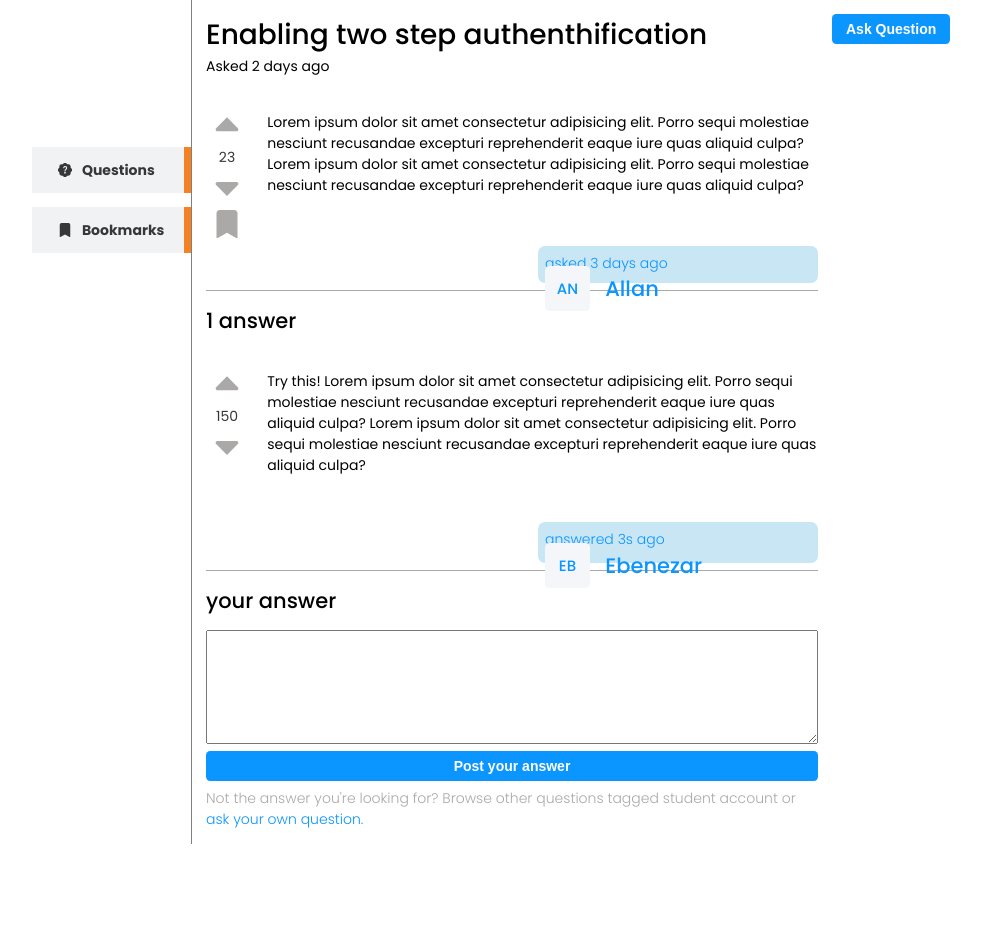
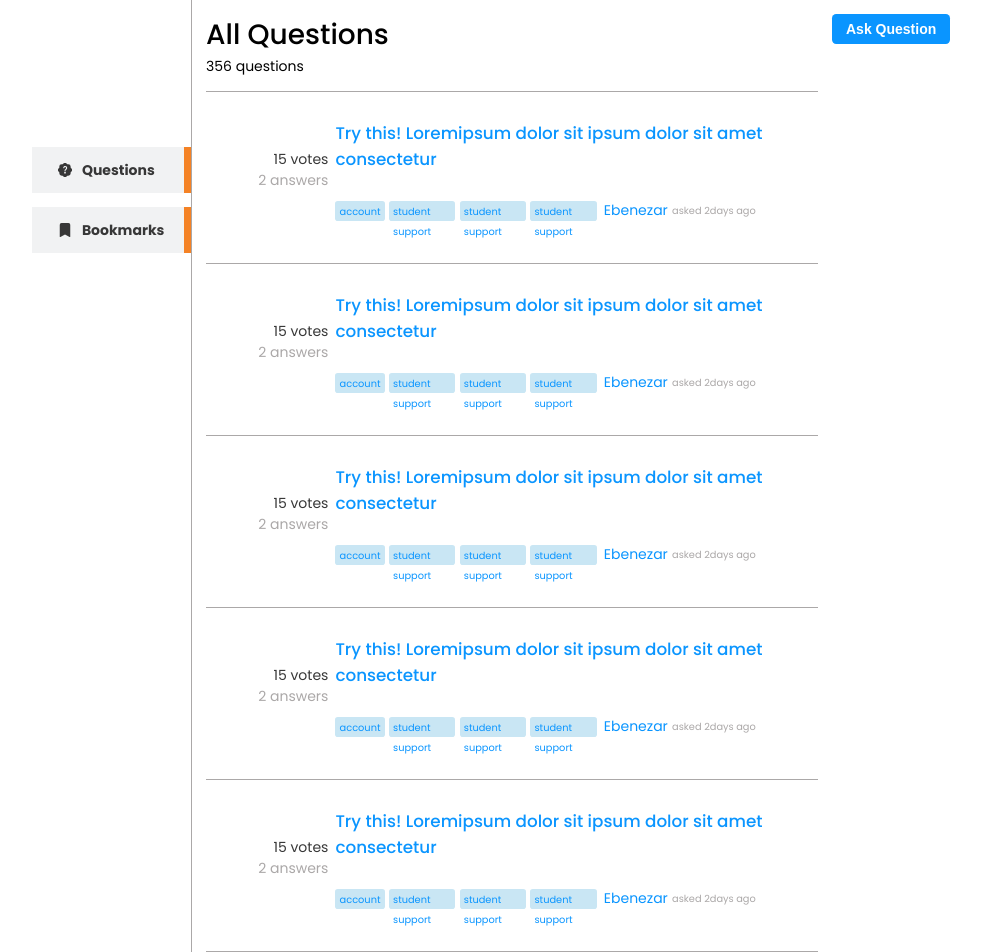
Before and after one commit to Ebenezr/HelpDesk, a React (Vite) app: page / in a window 1280 px wide. Shown: the top 952 px of the page, without its empty margins (128-1109 px from the left). Before the commit the page ends 844 px from the top, so only its background shows below. Built offline with nearby package versions, Linux system fonts and the light colour scheme.

Commit message:
[ADD] add home page page structure resolve #5

```diff
--- a/src/App.jsx
+++ b/src/App.jsx
@@ -1,10 +1,11 @@
+import Home from "./pages/Home";
 import Solutions from "./pages/Solutions";
 import "./sass/style.scss";
 
 function App() {
   return (
     <>
-      <Solutions />
+      <Home />
     </>
   );
 }
--- /dev/null
+++ b/src/pages/Home.jsx
@@ -0,0 +1,157 @@
+import { NavLink } from "react-router-dom";
+import React from "react";
+import { TiArrowSortedUp, TiArrowSortedDown } from "react-icons/ti";
+import { BsFillBookmarkFill, BsFillPatchQuestionFill } from "react-icons/bs";
+import { Avatar, AvatarFallback, AvatarImage } from "../components/avata";
+
+function Home() {
+  return (
+    <section className="main-section">
+      {/* side bar */}
+      <aside className="aside">
+        <NavLink className="side__nav__links" to="/questions">
+          <BsFillPatchQuestionFill className="link__icons" />
+          <h3>Questions</h3>
+        </NavLink>
+        <NavLink className="side__nav__links" to="/questions">
+          <BsFillBookmarkFill className="link__icons" />
+          <h3>Bookmarks</h3>
+        </NavLink>
+      </aside>
+      {/* main content area  */}
+      <main className="main-section-content">
+        <div className="section-header">
+          <h3>All Questions</h3>
+          <small>356 questions</small>
+        </div>
+        <div className="quiz-card">
+          {/* question cards */}
+          <div className="quiz-card-status">
+            <p>15 votes</p>
+            <small>2 answers</small>
+          </div>
+          <div className="question-title">
+            Try this! Loremipsum dolor sit ipsum dolor sit amet consectetur
+          </div>
+          <div className="labels-tags">
+            <small>account</small>
+            <small>student support</small>
+            <small>student support</small>
+            <small>student support</small>
+          </div>
+          <div className="userinfo-card">
+            <p className="username">Ebenezar</p>
+            <small>asked 2days ago</small>
+          </div>
+        </div>
+        <div className="quiz-card">
+          {/* question cards */}
+          <div className="quiz-card-status">
+            <p>15 votes</p>
+            <small>2 answers</small>
+          </div>
+          <div className="question-title">
+            Try this! Loremipsum dolor sit ipsum dolor sit amet consectetur
+          </div>
+          <div className="labels-tags">
+            <small>account</small>
+            <small>student support</small>
+            <small>student support</small>
+            <small>student support</small>
+          </div>
+          <div className="userinfo-card">
+            <p className="username">Ebenezar</p>
+            <small>asked 2days ago</small>
+          </div>
+        </div>
+        <div className="quiz-card">
+          {/* question cards */}
+          <div className="quiz-card-status">
+            <p>15 votes</p>
+            <small>2 answers</small>
+          </div>
+          <div className="question-title">
+            Try this! Loremipsum dolor sit ipsum dolor sit amet consectetur
+          </div>
+          <div className="labels-tags">
+            <small>account</small>
+            <small>student support</small>
+            <small>student support</small>
+            <small>student support</small>
+          </div>
+          <div className="userinfo-card">
+            <p className="username">Ebenezar</p>
+            <small>asked 2days ago</small>
+          </div>
+        </div>
+        <div className="quiz-card">
+          {/* question cards */}
+          <div className="quiz-card-status">
+            <p>15 votes</p>
+            <small>2 answers</small>
+          </div>
+          <div className="question-title">
+            Try this! Loremipsum dolor sit ipsum dolor sit amet consectetur
+          </div>
+          <div className="labels-tags">
+            <small>account</small>
+            <small>student support</small>
+            <small>student support</small>
+            <small>student support</small>
+          </div>
+          <div className="userinfo-card">
+            <p className="username">Ebenezar</p>
+            <small>asked 2days ago</small>
+          </div>
+        </div>
+        <div className="quiz-card">
+          {/* question cards */}
+          <div className="quiz-card-status">
+            <p>15 votes</p>
+            <small>2 answers</small>
+          </div>
+          <div className="question-title">
+            Try this! Loremipsum dolor sit ipsum dolor sit amet consectetur
+          </div>
+          <div className="labels-tags">
+            <small>account</small>
+            <small>student support</small>
+            <small>student support</small>
+            <small>student support</small>
+          </div>
+          <div className="userinfo-card">
+            <p className="username">Ebenezar</p>
+            <small>asked 2days ago</small>
+          </div>
+        </div>
+        <div className="quiz-card">
+          {/* question cards */}
+          <div className="quiz-card-status">
+            <p>15 votes</p>
+            <small>2 answers</small>
+          </div>
+          <div className="question-title">
+            Try this! Loremipsum dolor sit ipsum dolor sit amet consectetur
+          </div>
+          <div className="labels-tags">
+            <small>account</small>
+            <small>student support</small>
+            <small>student support</small>
+            <small>student support</small>
+          </div>
+          <div className="userinfo-card">
+            <p className="username">Ebenezar</p>
+            <small>asked 2days ago</small>
+          </div>
+        </div>
+      </main>
+      {/* articles sections */}
+      <article className="articles">
+        <button className="btn pry-btn">Ask Question</button>
+        <div className="related"></div>
+      </article>
+    </section>
+  );
+}
+
+export default Home;
--- /dev/null
+++ b/src/sass/_home.scss
@@ -0,0 +1,79 @@
+.main-section {
+  //main center content area
+  .main-section-content {
+    .section-header {
+      h3 {
+        font-weight: 500;
+        font-size: 2rem;
+      }
+    }
+    .article-title {
+      font-weight: 500;
+      font-size: 1.5rem;
+    }
+    .quiz-card {
+      display: grid;
+      grid-template-columns: 20% auto 35%;
+      grid-template-rows: 10% auto 20%;
+      grid-template-areas:
+        "status quiz quiz"
+        "status quiz quiz"
+        "status tags user";
+      gap: 0.5rem;
+      //background: green;
+      padding: 2rem 0;
+      border-top: 0.1rem solid $color-info-dark;
+      //border-bottom: 0.1rem solid $color-info-dark;
+      .quiz-card-status {
+        grid-area: status;
+        display: flex;
+        flex-direction: column;
+        align-items: flex-end;
+        justify-content: center;
+        p {
+          color: $color-dark;
+        }
+        small {
+          color: $color-info-dark;
+        }
+      }
+      .question-title {
+        color: $color-primary;
+        grid-area: quiz;
+        font-weight: 500;
+        font-size: 1.2rem;
+      }
+      .labels-tags {
+        grid-area: tags;
+        display: flex;
+        gap: 0.3rem;
+
+        color: $color-primary;
+        small {
+          font-size: 0.7rem;
+          line-height: 2;
+          background: $color-primary-variant;
+          padding: 0.1rem 0.3rem;
+          border-radius: 0.2rem;
+        }
+      }
+      .userinfo-card {
+        display: flex;
+        gap: 0.3rem;
+        align-items: center;
+
+        .username {
+          color: $color-primary;
+        }
+        small {
+          color: $color-info-dark;
+          font-size: 0.7rem;
+        }
+      }
+    }
+  }
+  //articles sections
+  .articles {
+    padding-top: 1rem;
+  }
+}
--- a/src/sass/_solutions.scss
+++ b/src/sass/_solutions.scss
@@ -6,7 +6,7 @@
 
   //side bar
   .aside {
-    border-right: 0.1rem solid grey;
+    border-right: 0.1rem solid $color-info-dark;
     display: flex;
     flex-direction: column;
     align-items: flex-end;
--- a/src/sass/style.scss
+++ b/src/sass/style.scss
@@ -2,7 +2,7 @@
 
 @import "./variables";
 
-@import "./header";
+@import "./home";
 @import "./solutions";
 
 *,
```
